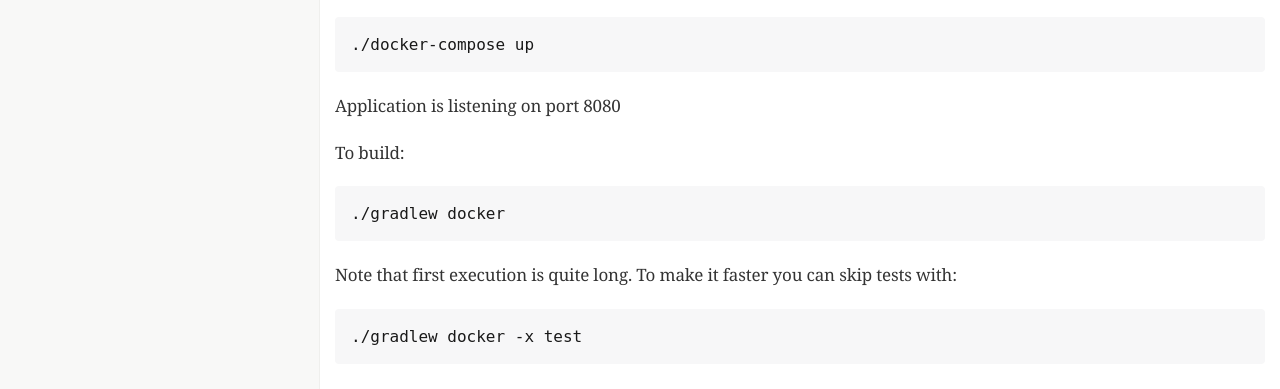
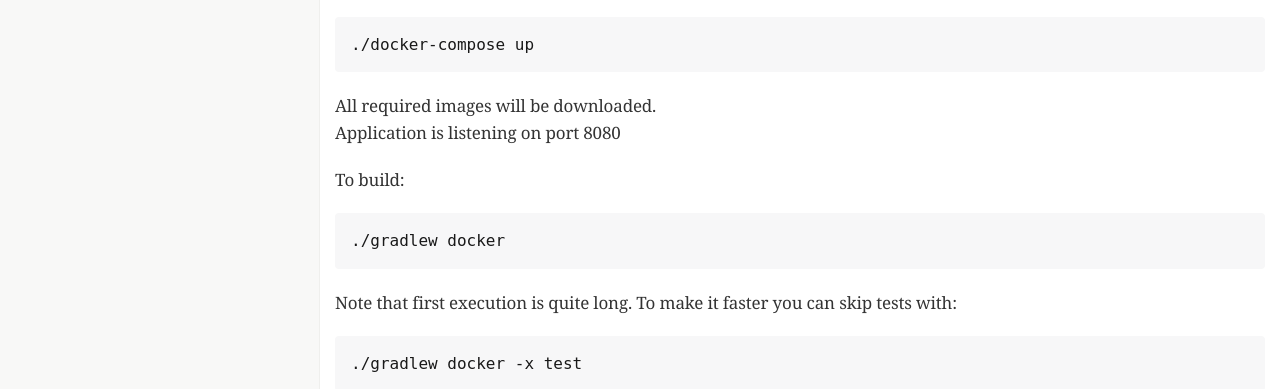
Before and after one commit to luktroch/think40-twitter, a plain HTML site: page docs/html5/index.html in a window 1280 px wide. Shown: the part 411-800 px from the top of the page. Drawn offline with nearby package versions, Linux system fonts and the light colour scheme; a web font is replaced by a local one.

Commit message:
Updated doc with docker image

```diff
--- a/docs/html5/index.html
+++ b/docs/html5/index.html
@@ -472,7 +472,8 @@ Contains integration tests with embedded elastic server.<br>
 </div>
 </div>
 <div class="paragraph">
-<p>Application is listening on port 8080</p>
+<p>All required images will be downloaded.<br>
+Application is listening on port 8080</p>
 </div>
 <div class="paragraph">
 <p>To build:<br></p>
@@ -502,7 +503,8 @@ Contains integration tests with embedded elastic server.<br>
 * springboot security
 * production configuration
 * sort tweets result
-* improve exception handling</p>
+* improve exception handling
+* implement less naive waiting in tests</p>
 </div>
 </div>
 </div>
@@ -846,7 +848,7 @@ Content-Type: application/json;charset=UTF-8
 </div>
 <div id="footer">
 <div id="footer-text">
-Last updated 2019-02-25 20:09:18 +01:00
+Last updated 2019-02-25 20:28:15 +01:00
 </div>
 </div>
 </body>
```
Also changed, not shown: 1 other file.
